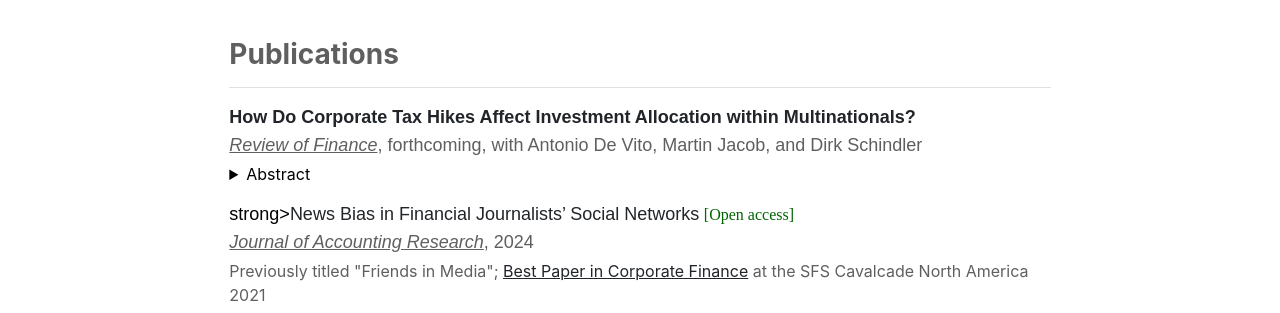
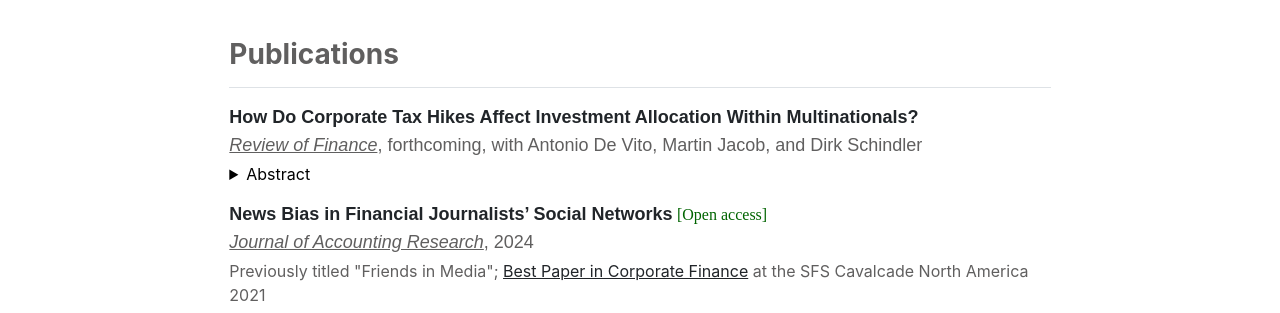
Before and after one commit to guosongxu/guosongxu.github.io, a Jekyll site: the page built from index.md, in a window 1280 px wide. Shown: the part 1251-1564 px from the top of the page. Built offline with Jekyll 4.4.1, drawn with Linux system fonts in a browser that asks for light colours.

Commit message:
Update home.html

```diff
--- a/_layouts/home.html
+++ b/_layouts/home.html
@@ -66,7 +66,7 @@
   <div class="col-md-12">
     <h3 class="fw-bold border-bottom pb-3 mb-3" style="color:#605F5F">Publications</h3>
 
-    <p style="margin-bottom:1px"><span style="font-family:arial, 'MS Sans Serif', arial;font-size:18px"><strong><a href="https://papers.ssrn.com/sol3/papers.cfm?abstract_id=3643481" target="_blank" rel="noreferrer noopener" aria-label=" (opens in a new tab)" style="text-decoration:none;">How Do Corporate Tax Hikes Affect Investment Allocation within Multinationals?</a></strong></span></p>
+    <p style="margin-bottom:1px"><span style="font-family:arial, 'MS Sans Serif', arial;font-size:18px"><strong><a href="https://papers.ssrn.com/sol3/papers.cfm?abstract_id=3643481" target="_blank" rel="noreferrer noopener" aria-label=" (opens in a new tab)" style="text-decoration:none;">How Do Corporate Tax Hikes Affect Investment Allocation Within Multinationals?</a></strong></span></p>
     <p style="font-family:arial;font-size:18px;margin-bottom:3px;color:#605F5F"><em><u>Review of Finance</u></em>, forthcoming, with Antonio De Vito, Martin Jacob, and Dirk Schindler</p>
     <details>
       <summary>Abstract</summary>
@@ -75,7 +75,7 @@
       </p>
     </details>
 
-    <p style="margin-bottom:1px;margin-top:15px"><span style="font-family:arial, 'MS Sans Serif', arial;font-size:18px">strong><a rel="noreferrer noopener" aria-label=" (opens in a new tab)" href="https://papers.ssrn.com/sol3/papers.cfm?abstract_id=3189273" target="_blank" style="text-decoration:none;">News Bias in Financial Journalists’ Social Networks</a></strong></span>&nbsp;<span style="font-family:bradley hand, cursive;font-size:16px"><a href="http://doi.org/10.1111/1475-679X.12560" target="_blank" rel="noreferrer noopener" aria-label=" (opens in a new tab)" style="text-decoration:none;color:#006400">[Open access]</a></span></p>
+    <p style="margin-bottom:1px;margin-top:15px"><span style="font-family:arial, 'MS Sans Serif', arial;font-size:18px"><strong><a rel="noreferrer noopener" aria-label=" (opens in a new tab)" href="https://papers.ssrn.com/sol3/papers.cfm?abstract_id=3189273" target="_blank" style="text-decoration:none;">News Bias in Financial Journalists’ Social Networks</a></strong></span>&nbsp;<span style="font-family:bradley hand, cursive;font-size:16px"><a href="http://doi.org/10.1111/1475-679X.12560" target="_blank" rel="noreferrer noopener" aria-label=" (opens in a new tab)" style="text-decoration:none;color:#006400">[Open access]</a></span></p>
     <p style="font-family:arial;font-size:18px;margin-bottom:3px;color:#605F5F"><em><u>Journal of Accounting Research</u></em>, 2024</p>
     <p style="font-size:16px;margin-bottom:3px;color:#605F5F">Previously titled "Friends in Media";&nbsp;<a rel="noreferrer noopener" href="http://sfs.org/cavalcade-best-paper-in-corporate-finance/" target="_blank">Best Paper in Corporate Finance</a> at the SFS Cavalcade North America 2021</p>
     <details>
```
